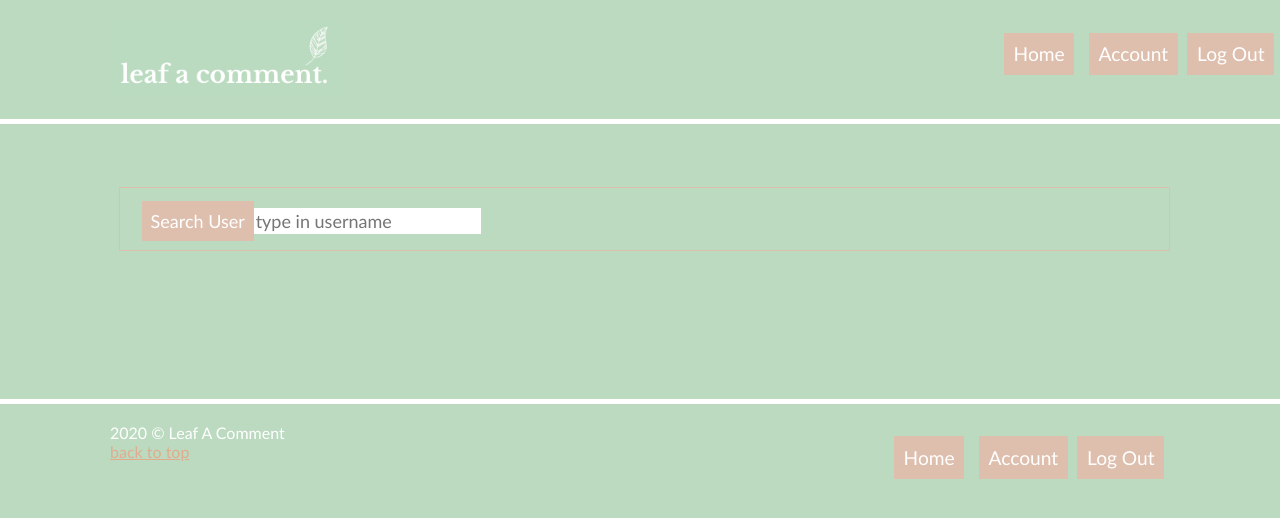
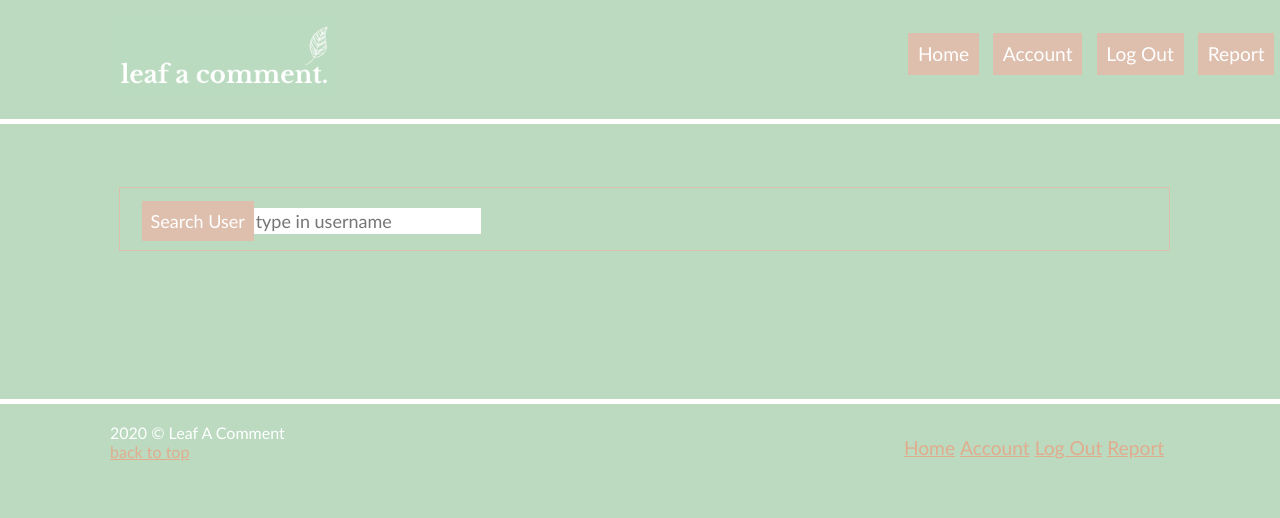
Before and after one commit to Ryanlys/Leaf-A-Comment, a PHP site: page /adminIndex.php in a window 1280 px wide. Shown: the top 518 px of the page. Run offline with PHP 8.4, Linux system fonts and the light colour scheme; the visitor is signed in with stand-in values (Sample User, id 1); data that the repository does not hold is empty.

Commit message:
chart works ish

```diff
--- a/Leaf-A-Comment/WebContent/adminIndex.php
+++ b/Leaf-A-Comment/WebContent/adminIndex.php
@@ -2,7 +2,7 @@
 	session_start();
 
 	if (!isset($_SESSION["admin"])){
-	   header("Location: main.html");
+	   header("Location: main.php");
 	   exit;
 	}
 
@@ -45,10 +45,9 @@
 		<nav>
 			<ul>
 				<li class="navButton"><a href="main.php"><button>Home</button></a></li>
-				<?php
-				    echo "<li class='navButton'><a href='manageaccount.html'><button>Account</button></a></li>";
-					echo "<li class='navButton'><a href='logout.php'><button>Log Out</button></a></li>";
-				?>
+				<li class="navButton"><a href="manageaccount.html"><button>Account</button></a></li>
+				<li class="navButton"><a href="logout.php"><button>Log Out</button></a></li>
+				<li class="navButton"><a href="report.html"><button>Report</button></a></li>
 			</ul>
 		</nav>
 	</header>
@@ -96,11 +95,10 @@
 	<footer>
 		<nav>
 			<ul>
-				<li class="navButton"><a href="main.php"><button>Home</button></a></li>
-				<?php
-					echo "<li class='navButton'><a href='manageaccount.html'><button>Account</button></a></li>";
-					echo "<li class='navButton'><a href='logout.php'><button>Log Out</button></a></li>";
-				?>
+				<li class="navButton"><a href="main.php">Home</a></li>
+				<li class="navButton"><a href="manageaccount.html">Account</a></li>
+				<li class="navButton"><a href="logout.php">Log Out</a></li>
+				<li class="navButton"><a href="report.html">Report</a></li>
 			</ul>
 		</nav>
 		<p>2020 &copy; Leaf A Comment</p>
--- a/Leaf-A-Comment/WebContent/report.html
+++ b/Leaf-A-Comment/WebContent/report.html
@@ -21,7 +21,8 @@
 			//console.log(data);
 			var html = "";
 			for (var a=0; a < data.length; a++){
-				var date = data[a].date;
+				var date = data[a].reportDate;
+				//dates.push(date.substring(0,10));
 				dates.push(date);
 				var clicks = data[a].clicks;
 				clickss.push(clicks);
```
Also changed, not shown: Leaf-A-Comment/WebContent/main.php (+26 -5 lines), Leaf-A-Comment/WebContent/manageaccount.html (+8 -2 lines), Leaf-A-Comment/WebContent/viewPost.php (+5 -4 lines).
